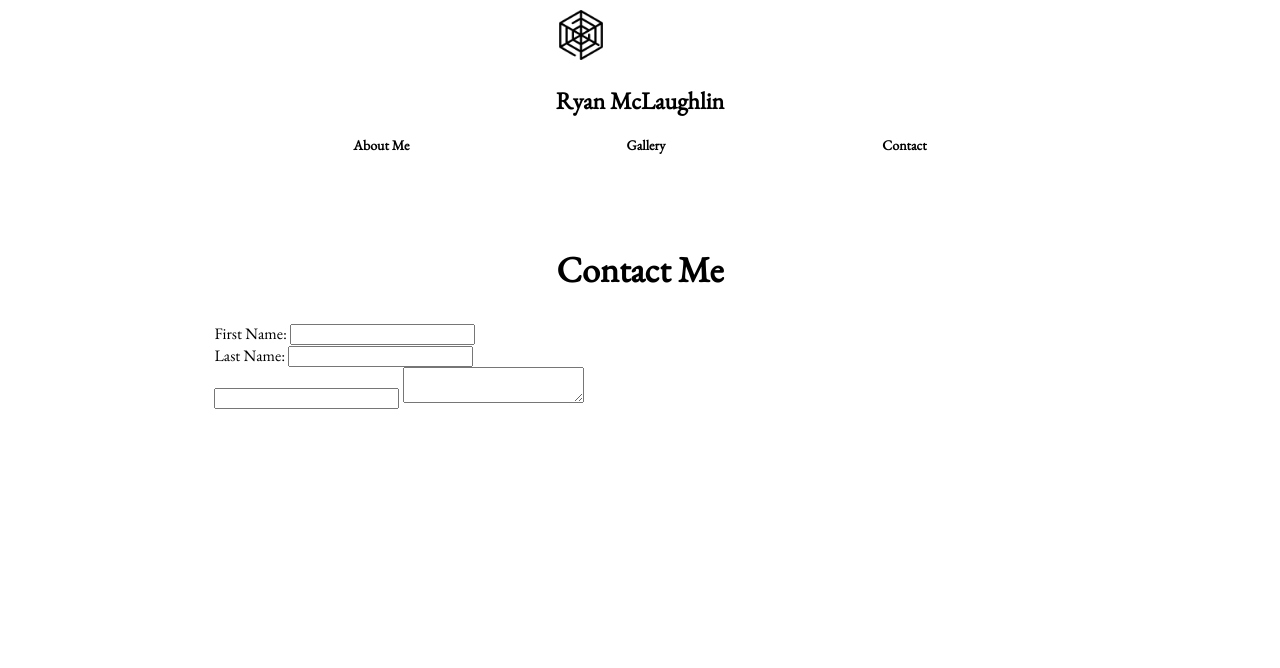
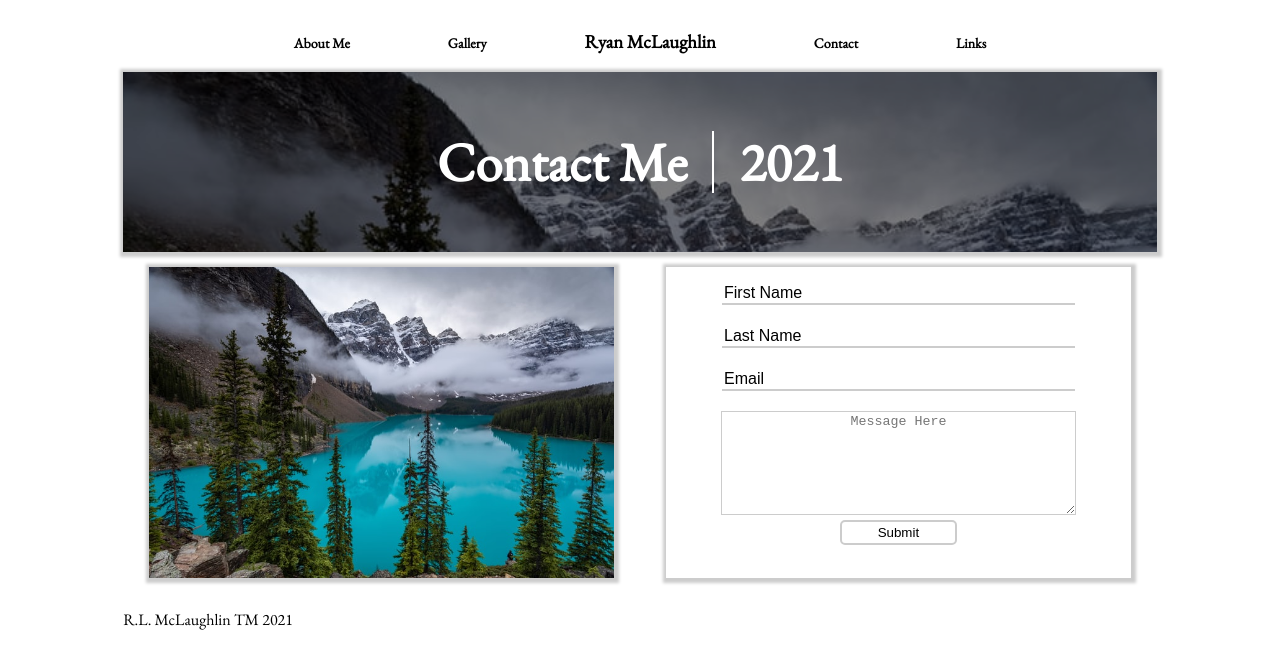
Before and after one commit to rlmclaughlin/html-css, a plain HTML site: page contact.html in a window 1280 px wide. Drawn offline with nearby package versions, Linux system fonts and the light colour scheme.

Commit message:
styled contact form and added an image

```diff
--- a/contact.html
+++ b/contact.html
@@ -7,36 +7,40 @@
     <link href="https://fonts.googleapis.com/css2?family=EB+Garamond&display=swap" rel="stylesheet">
     <link href="https://fonts.googleapis.com/css2?family=Raleway:wght@300&display=swap" rel="stylesheet">
     <link href="https://fonts.googleapis.com/css2?family=Roboto:wght@300&display=swap" rel="stylesheet">
-    <title>Contact</title>
+    <title>Biography</title>
 </head>
 <body>
     <nav>
         <section>
-            <div class='logo-container'>
-                <a href="index.html">
-                    <img class='menu-bar-image' src='./menu-bar.png'/>
-                </a>
-                <h2>Ryan McLaughlin</h2>
-            </div>
-        </section>
-        <section class="menu-items">
             <a href="bio.html">About Me</a>
             <a href="gallery.html">Gallery</a>
+            <h1>Ryan McLaughlin</h1>
             <a href="contact.html">Contact</a>
+            <a href="contact.html">Links</a>
         </section>
-        <hr style='width: 100%'>
     </nav>
-    <main class="">
-        <h2>Contact Me</h2>
+    <header class='bio-banner'>
+        <section>
+            <h1>Contact Me</h1>
+            <hr>
+            <h1>2021</h1>
+        </section>
+    </header>
+    <main class="contact-container">
+
+        <img class='contact-image' src='./assets/park.jpg' />
         <form>
             <section>
-                First Name: <input />
+                <input placeholder="First Name"/>
             </section>
             <section>
-                Last Name: <input />
+                <input placeholder="Last Name"/>
             </section>
-            <input />
-            <textarea />
+            <section>
+                <input placeholder="Email"/>
+            </section>
+                <textarea placeholder="Message Here"></textarea>
+                <br>
             <button>Submit</button>
         </form>
     </main>
--- a/index.css
+++ b/index.css
@@ -275,3 +275,72 @@ main section p{
     margin: 10px 25px 10px 0px;
     opacity: 0.9;
 }
+
+
+
+
+/*----------------contact me------------------------------*/
+.contact-container{
+    width: 85%;
+    display: flex;
+    flex-wrap: wrap;
+    justify-content: space-around;
+
+}
+
+form{
+    width: 45%;
+    text-align: center;
+    padding: 15px 0px;
+    box-shadow: 1px 1px 3px 4px #ccc;
+
+}
+
+input{
+    width: 75%;
+    margin-bottom: 20px;
+    font-size: 16px;
+    border-top: none;
+    border-right: none;
+    border-left: none;
+    border-bottom-color: #ccc;
+}
+
+input::placeholder{
+    color: black;
+    margin: 0 auto;
+}
+
+textarea{
+    width: 75%;
+    height: 35%;
+    border-color: #ccc;
+}
+
+textarea:focus, input:focus{
+    outline: none;
+}
+
+textarea::placeholder{
+    text-align: center;
+}
+
+.contact-image{
+    height: 100%;
+    width: 45%;
+    box-shadow: 1px 1px 3px 4px #ccc;
+
+}
+
+form h2{
+    font-size: 34px;
+
+}
+
+form button{
+    width: 25%;
+    background: transparent;
+    border-radius: 5px;
+    height: 25px;
+    border: 2px solid #ccc;
+}
```
